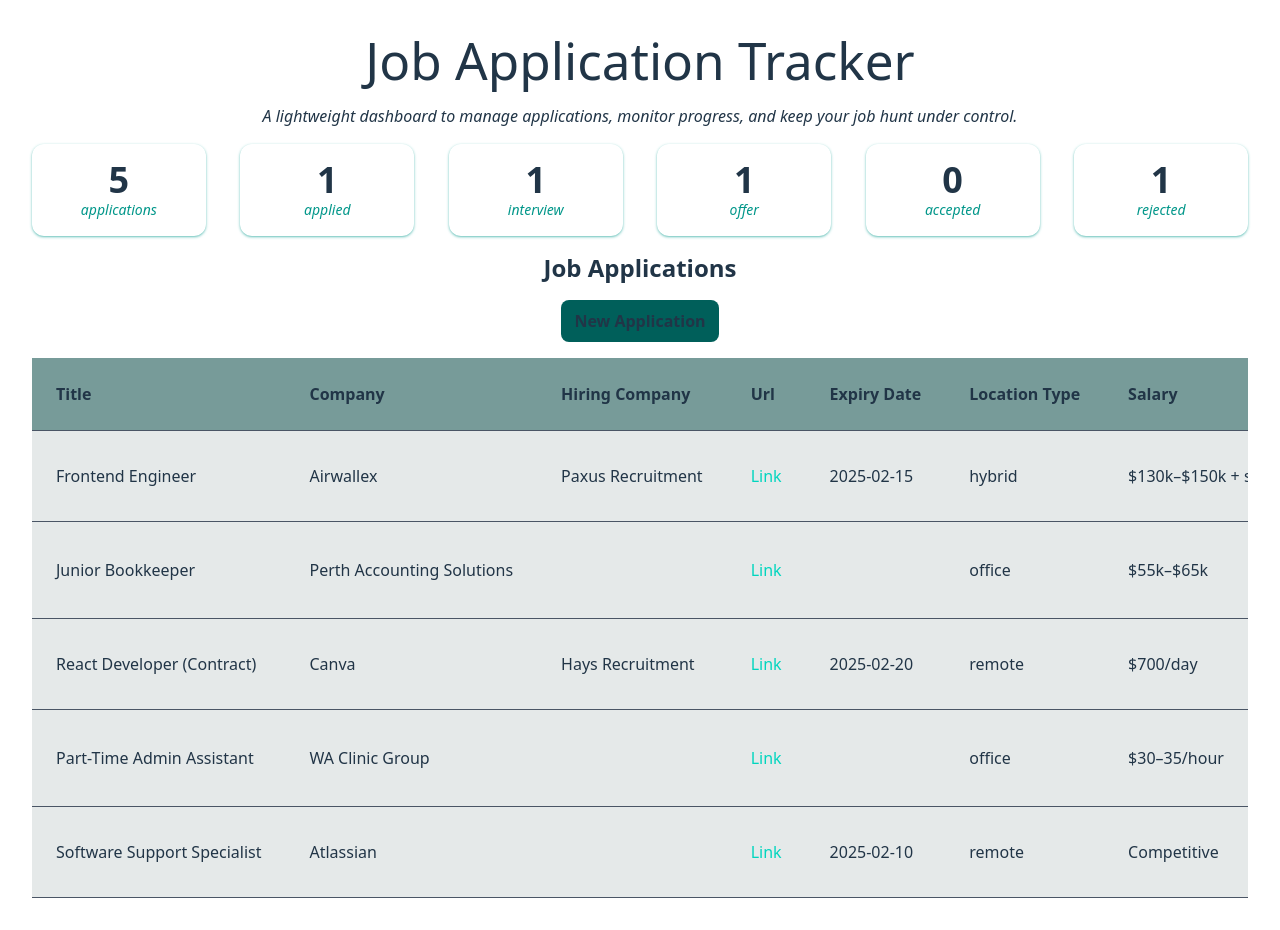
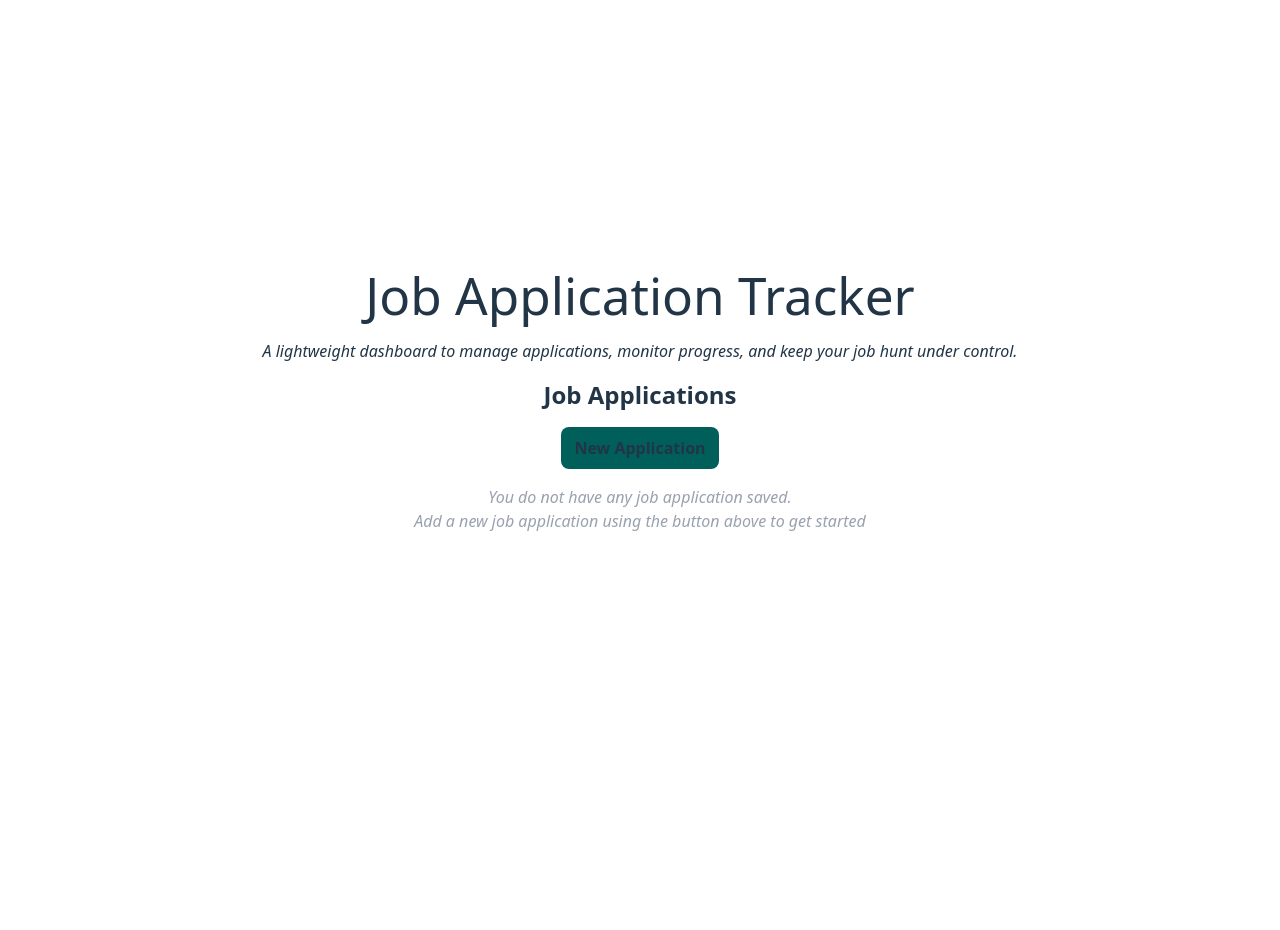
Before and after one commit to iecya/job-application-tracker, a React (Vite) app: page / in a window 1280 px wide. After the commit the page ends 800 px from the top, so only its background shows below. Built offline with nearby package versions, Linux system fonts and the light colour scheme.

Commit message:
load jobs from localStorage and handle empty state

```diff
--- a/src/App.tsx
+++ b/src/App.tsx
@@ -5,7 +5,6 @@ import DashboardStats from './components/DashboardStats.tsx'
 import JobApplicationsTable from './components/JobApplicationsTable'
 import NewJobApplicationModal from './components/NewJobApplicationModal'
 import type { JobApplication } from './types/JobApplication.ts'
-import { mockJobs } from './data/mockJobs.ts'
 import EditJobApplicationModal from './components/EditJobApplicationModal.tsx'
 import useJobApplicationStore from './hooks/useJobApplicationStore.ts'
 
@@ -17,7 +16,7 @@ function App() {
     handleDeleteJobApplication,
     handleNewJobApplication,
     handleSaveJobApplication
-  } = useJobApplicationStore(mockJobs)
+  } = useJobApplicationStore()
 
   function handleStartEditJob(id: string) {
     const jobApp = jobApplications.find(japp => japp.id === id)
@@ -40,7 +39,7 @@ function App() {
     <>
       <div className='space-y-4'>
         <Header />
-        <DashboardStats jobApps={jobApplications} />
+        {jobApplications.length > 0 && <DashboardStats jobApps={jobApplications} />}
         <JobApplicationsTable
           jobApps={jobApplications}
           onDeleteJob={handleDeleteJobApplication}
--- a/src/components/JobApplicationsTable.tsx
+++ b/src/components/JobApplicationsTable.tsx
@@ -20,6 +20,12 @@ function JobApplicationsTable({ jobApps, onDeleteJob, onNewJobApp, onEditJobApp
                 <h2 className='text-2xl font-bold text-center'>Job Applications</h2>
                 <button className='bg-teal-800 py-2 px-3 w-auto mx-auto block font-semibold hover:bg-teal-900 hover:border-transparent focus:outline-teal-600 focus-visible:outline-teal-600'
                     onClick={() => onNewJobApp()}>New Application</button>
+                {jobApps.length === 0 ? (
+                        <div className='italic text-gray-400'>
+                            <p>You do not have any job application saved.</p>
+                            <p>Add a new job application using the button above to get started</p>
+                        </div>
+                    ) : (
                         <div className='space-y-15'>
                             {jobApps.map(job => (
                                 <table key={job.id} className='w-full text-sm table-fixed text-left border-collapse bg-teal-950/10 lg:hidden'>
@@ -92,6 +98,9 @@ function JobApplicationsTable({ jobApps, onDeleteJob, onNewJobApp, onEditJobApp
                                 </table>
                             </div>
                         </div>
+
+                    )}
+
             </div>
         </>
     )
--- a/src/hooks/useJobApplicationStore.ts
+++ b/src/hooks/useJobApplicationStore.ts
@@ -1,9 +1,18 @@
 import { useState } from "react";
 import type { JobApplication } from "../types/JobApplication";
 
+const LOCAL_STORAGE_KEY = "job-applications";
 
-function useJobApplicationStore(initialJobs: JobApplication[]) {
-    const [jobApplications, setJobApplications] = useState<JobApplication[]>(initialJobs)
+function useJobApplicationStore() {
+    function getInitialJobApplications() {
+        try {
+            return JSON.parse(localStorage.getItem(LOCAL_STORAGE_KEY) || "[]")
+        } catch(e: any) {
+            console.log(`Could not retrieve job applications from local storage with error message: "${e.message}"`)
+        }
+    }
+
+    const [jobApplications, setJobApplications] = useState<JobApplication[]>(getInitialJobApplications)
 
     function handleDeleteJobApplication(id: string) {
         setJobApplications(prevJobApplications => prevJobApplications.filter(jobApp => jobApp.id !== id))
```
Lines whose indentation alone changed are shown as unchanged.
